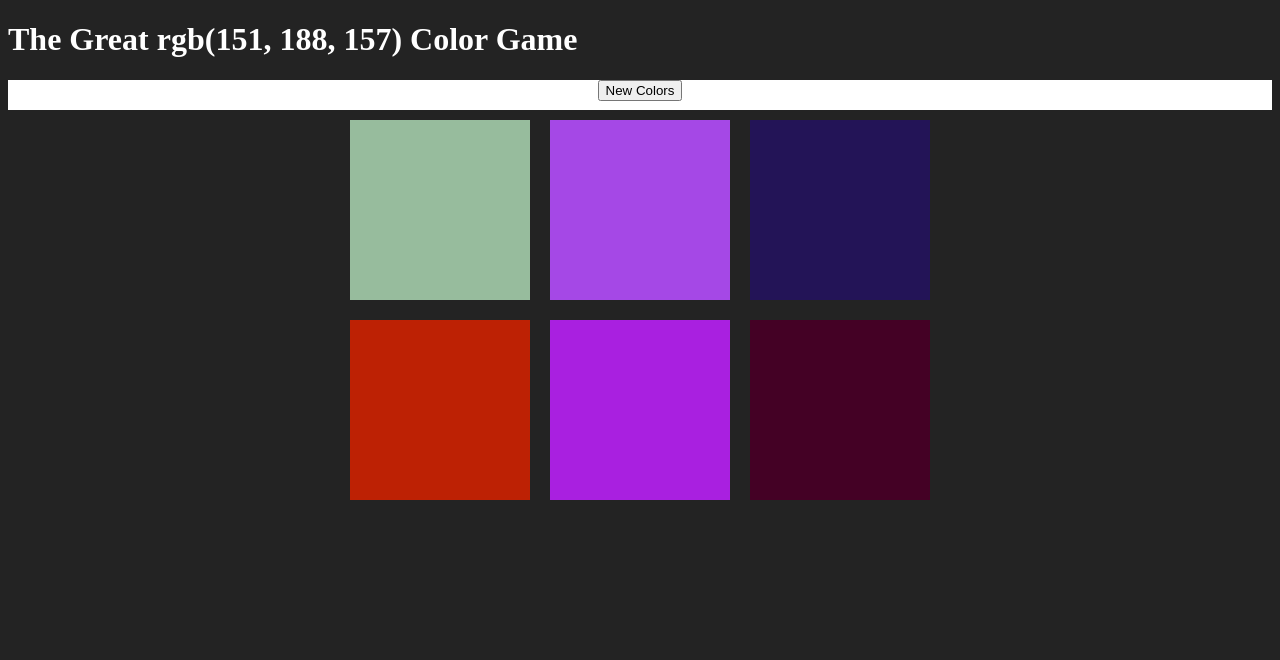
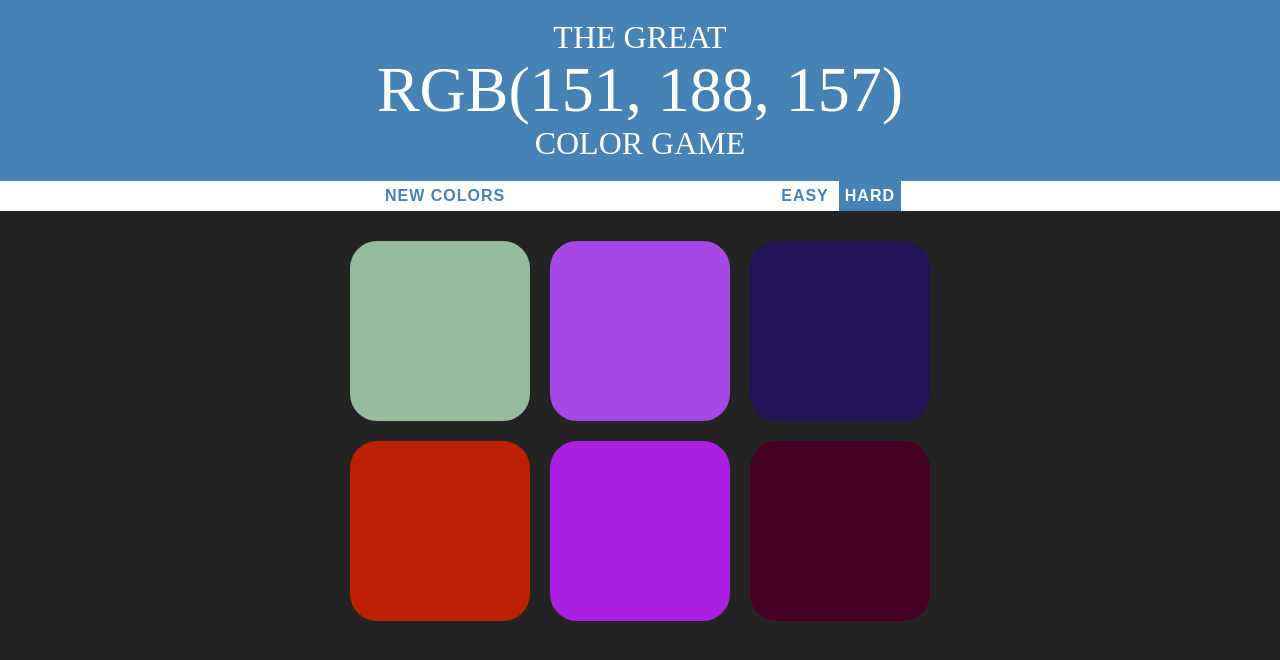
Before and after one commit to brandonkimmmm/color-game, a PHP site: page /colorGame.html in a window 1280 px wide. Shown: the top 660 px of the page. Run offline with PHP 8.4, Linux system fonts and the light colour scheme.

Commit message:
styling finished

```diff
--- a/colorGame.css
+++ b/colorGame.css
@@ -1,5 +1,7 @@
 body {
     background-color: #232323;
+    margin: 0;
+    font-family: "Montserrat", "Avenir";
 }
 
 .square {
@@ -8,20 +10,64 @@ body {
     padding-bottom: 30%;
     float: left;
     margin: 1.66%;
+    border-radius: 15%;
+    transition: background 0.6s;
+    -webkit-transition: background 0.6s;
+    -moz-transition: background 0.6s;
 }
 
 #container {
     max-width: 600px;
-    margin: 0 auto;
+    margin: 20px auto;
 }
 
 h1 {
     color: white;
+    text-align: center;
+    line-height: 1.1;
+    background-color: steelblue;
+    margin: 0;
+    font-weight: normal;
+    text-transform: uppercase;
+    padding: 20px;
 }
 
 #stripe {
     background-color: white;
     height: 30px;
     text-align: center;
+    color: black;
+}
 
+.selected {
+    color: white;
+    background: steelblue;
 }
+
+#colorDisplay {
+    font-size: 200%;
+}
+
+button {
+    border: none;
+    background: none;
+    text-transform: uppercase;
+    height: 100%;
+    font-weight: 700;
+    color: steelblue;
+    letter-spacing: 1px;
+    font-size: inherit;
+    transition: all 0.3s;
+    -webkit-transition: all 0.3s;
+    -moz-transition: all 0.3s;
+}
+
+button:hover {
+    color: white;
+    background: steelblue;
+}
+
+#message {
+    display: inline-block;
+    width: 20%;
+}
--- a/colorGame.html
+++ b/colorGame.html
@@ -5,11 +5,19 @@
     <link rel="stylesheet" type="text/css" href="colorGame.css">
 </head>
 <body>
-    <h1>The Great <span id="colorDisplay">RGB</span> Color Game</h1>
+    <h1>
+        The Great
+        <br>
+        <span id="colorDisplay">RGB</span>
+        <br>
+        Color Game
+    </h1>
 
     <div id="stripe">
         <button id="reset">New Colors</button>
         <span id="message"></span>
+        <button id="easyBtn">Easy</button>
+        <button id="hardBtn" class="selected">Hard</button>
     </div>
 
     <div id="container">
--- a/colorGame.js
+++ b/colorGame.js
@@ -1,4 +1,5 @@
-let colors = generateRandomColors(6);
+let numSquares = 6;
+let colors = generateRandomColors(numSquares);
 let squares = document.querySelectorAll('.square');
 let pickedColor = pickColor();
 let colorDisplay = document.getElementById('colorDisplay');
@@ -6,10 +7,47 @@ colorDisplay.textContent = pickedColor;
 let messageDisplay = document.querySelector('#message');
 let h1 = document.querySelector('h1');
 let resetButton = document.querySelector('#reset');
+let easyBtn = document.querySelector('#easyBtn');
+let hardBtn = document.querySelector('#hardBtn');
+
+easyBtn.addEventListener('click', function(){
+    easyBtn.classList.add('selected');
+    hardBtn.classList.remove('selected');
+    numSquares = 3;
+    colors = generateRandomColors(numSquares);
+    pickedColor = pickColor();
+    colorDisplay.textContent = pickedColor;
+    for(let i = 0; i < squares.length; i++){
+        if(colors[i]){
+            squares[i].style.backgroundColor = colors[i];
+        } else {
+            squares[i].style.display = 'none';
+        }
+    }
+    resetButton.textContent = 'New Colors';
+    h1.style.backgroundColor = 'steelblue';
+    messageDisplay.textContent = '';
+});
+
+hardBtn.addEventListener('click', function(){
+    hardBtn.classList.add('selected');
+    easyBtn.classList.remove('selected');
+    numSquares = 6;
+    colors = generateRandomColors(numSquares);
+    pickedColor = pickColor();
+    colorDisplay.textContent = pickedColor;
+    for(let i = 0; i < squares.length; i++){
+        squares[i].style.backgroundColor = colors[i];
+        squares[i].style.display = 'block';
+    }
+    resetButton.textContent = 'New Colors';
+    h1.style.backgroundColor = 'steelblue';
+    messageDisplay.textContent = '';
+});
 
 resetButton.addEventListener('click', function(){
     // Generate all new colors
-    colors = generateRandomColors(6);
+    colors = generateRandomColors(numSquares);
     // Pick a new random color from array
     pickedColor = pickColor();
     // Change colorDisplay to match pickedColor
@@ -19,9 +57,10 @@ resetButton.addEventListener('click', function(){
         squares[i].style.backgroundColor = colors[i];
     }
     // Reset header background color and reset button text
-    h1.style.backgroundColor = '#232323';
+    h1.style.backgroundColor = 'steelblue';
     resetButton.textContent = 'New Colors';
-})
+    messageDisplay.textContent = '';
+});
 
 // Assign colors to squares
 for(let i = 0; i < squares.length; i++){
@@ -72,4 +111,4 @@ function randomColor(){
     let greenValue = Math.floor(Math.random() * 256);
     let blueValue = Math.floor(Math.random() * 256);
     return 'rgb(' + redValue + ', ' + greenValue + ', ' + blueValue + ')';
-}
+};
```
